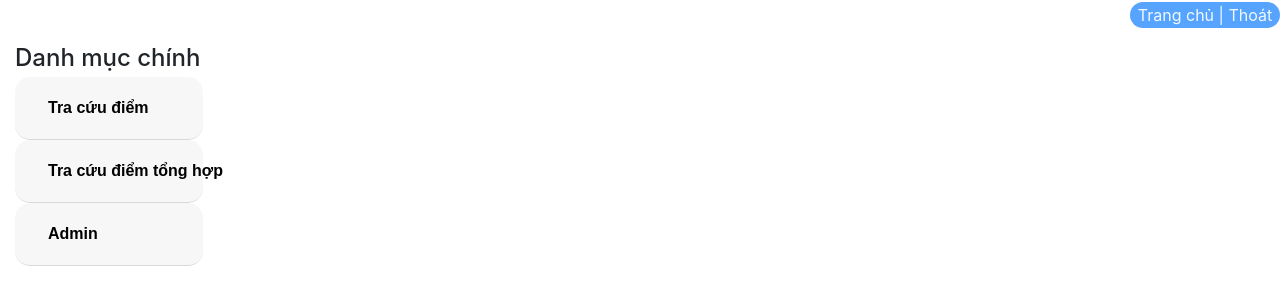
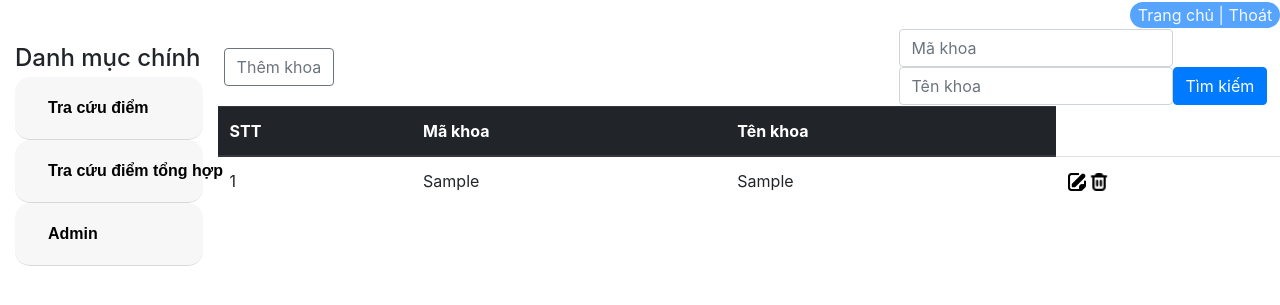
Before and after one commit to duyinyourarea/BTL_QuanLyDiem, a PHP site: page /BTL_QuanLyDiem/DanhSachKhoa/ in a window 1280 px wide. Shown: the part 120-425 px from the top of the page. Run offline with PHP 8.4, Linux system fonts and the light colour scheme; tables that the repository leaves empty hold one stand-in row (values such as "Sample post").

Commit message:
an_sang_xong_code_tiep

```diff
--- /dev/null
+++ b/MVC/Controllers/DanhSachKhoa.php
@@ -0,0 +1,43 @@
+<?php
+class DanhSachKhoa extends Controller{
+    protected $khoa;
+    function __construct(){
+        $this->khoa = $this->mode('Khoa');
+    }
+    function Get_data(){
+        $this->view('MasterLayout',['page'=>'Khoa_v','dulieu'=>$this->khoa->khoa_find('','')
+    ]);
+    }
+    function Timkiem(){
+        if(isset($_POST['btnTimkiem'])){
+            $mk=$_POST['txtMakhoa'];
+            $tk=$_POST['txtTenkhoa'];
+            $this->view('MasterLayout',['page'=>'Khoa_v','dulieu'=>$this->khoa->khoa_find($mk,$tk),'mk'=>$mk,'tk'=>$tk
+        ]);
+        }
+    }
+    function Xoa($makhoa){
+        $kq_del=$this->khoa->khoa_del($makhoa);
+        if($kq_del)
+        echo"<script>alert('Xóa thành công')</script>";
+        else
+        echo"<script>alert('Xóa thất bại')</script>";
+        $this->view('MasterLayout',['page'=>'Khoa_v','dulieu'=>$this->khoa->khoa_find('','')
+        ]);
+    }
+    function Sua($makhoa){
+        $this->view('MasterLayout',['page'=>'Khoa_sua','dulieu'=>$this->khoa->khoa_find($makhoa,'')
+        ]);
+    }
+    function Sua_khoa(){
+        if(isset($_POST['btnLuu'])){
+            $mk=$_POST['txtMakhoa'];
+            $tk=$_POST['txtTenkhoa'];
+            $kq=$this->khoa->khoa_upd($mk,$tk);
+            if($kq)
+            $this->view('MasterLayout',['page'=>'Khoa_v','dulieu'=>$this->khoa->khoa_find('',''),
+        ]);
+        }
+    }
+}
+?>
--- /dev/null
+++ b/MVC/Models/Khoa.php
@@ -0,0 +1,30 @@
+<?php
+class Khoa extends connectDB{
+    function khoa_ins($makhoa, $tenkhoa){
+        $sql_khoa_ins = "INSERT INTO loaisach VALUES('$makhoa','$tenkhoa')";
+        return mysqli_query($this->con, $sql_khoa_ins);
+    }
+    function khoa_upd($makhoa, $tenkhoa){
+        $sql_khoa_upd = "UPDATE khoa SET tenkhoa = '$tenkhoa',  makhoa = '$makhoa' WHERE makhoa = '$makhoa'";
+        return mysqli_query($this->con, $sql_khoa_upd);
+    }
+    function khoa_del($makhoa){
+        $sql_khoa_del = "DELETE FROM khoa WHERE makhoa = '$makhoa'";
+        return mysqli_query($this->con, $sql_khoa_del);
+    }
+    function makhoa_check($makhoa){
+        $sql_makhoa_check = "SELECT * FROM khoa WHERE makhoa='$makhoa'";
+        $data_makhoa_check = mysqli_query($this->con, $sql_makhoa_check);
+        $kq_makhoa_check = false;
+        if (mysqli_num_rows($data_makhoa_check) > 0) {
+            $kq_makhoa_check = true;
+
+        }
+        return $kq_makhoa_check;
+    }
+    function khoa_find($makhoa,$tenkhoa){
+        $sql_khoa_find="SELECT * FROM khoa where makhoa like '%$makhoa%' and tenkhoa like '%$tenkhoa%'";
+        return mysqli_query($this->con,$sql_khoa_find);
+    }
+}
+?>
--- a/MVC/Views/MasterLayout.php
+++ b/MVC/Views/MasterLayout.php
@@ -86,7 +86,7 @@
                             <li><a href="" style="color: black;font-family: Arial, Helvetica, sans-serif;"><b>Tài khoản sinh viên</b></a></li>
                             <li><a href="" style="color: black;font-family: Arial, Helvetica, sans-serif;"><b>Môn hoc</b></a></li>
                             <li><a href="http://localhost/BTL_QuanLyDiem/DanhSachLop/" style="color: black;font-family: Arial, Helvetica, sans-serif;"><b>Lớp</b></a></li>
-                            <li><a href="" style="color: black;font-family: Arial, Helvetica, sans-serif;"><b>Khoa</b></a></li>
+                            <li><a href="http://localhost/BTL_QuanLyDiem/DanhSachKhoa/" style="color: black;font-family: Arial, Helvetica, sans-serif;"><b>Khoa</b></a></li>
                             <li><a href="" style="color: black;font-family: Arial, Helvetica, sans-serif;"><b>Thống kê</b></a></li>
                         </ul>
                      </div>
--- /dev/null
+++ b/MVC/Views/Pages/Khoa_v.php
@@ -0,0 +1,77 @@
+<!DOCTYPE html>
+<html lang="en">
+
+<head>
+   <meta charset="UTF-8">
+   <meta name="viewport" content="width=device-width, initial-scale=1.0">
+   <link rel="stylesheet" href="Public/Css/style.css">
+   <link rel="stylesheet" href="Public/Css/css_bootstrap.min.css">
+   <base href="http://localhost/BTL_QuanLyDiem/">
+   <link rel="stylesheet" href="https://stackpath.bootstrapcdn.com/bootstrap/4.1.1/css/bootstrap.min.css">
+   <title>Document</title>
+</head>
+
+<body>
+   <form action="http://localhost/BTL_QuanLyDiem/DanhSachKhoa/Timkiem" method="post">
+      <table style="width: 100%;">
+         <tr>
+            <td style="width: 64%;"><a href=""><button class="btn btn-outline-secondary" name="btnThemkhoa"
+                     style="margin: 5px;">Thêm khoa</button></a></td>
+            <td>
+               <form>
+                  <div class="form-inline">
+                     <input type="text" name="txtMakhoa" class="form-control" placeholder="Mã khoa" value="<?php if (isset($data['mk']))
+                        echo $data['mk'] ?>">
+                        <input type="text" name="txtTenkhoa" class="form-control" placeholder="Tên khoa" value="<?php if (isset($data['tk']))
+                        echo $data['tk'] ?>">
+                        <!-- <button type="submit" class="btn btn-primary" name="btnTimkiem" id="btnTimkiem">Tìm kiếm</button> -->
+                        <input type="submit" class="btn btn-primary" name="btnTimkiem" value="Tìm kiếm">
+                     </div>
+                  </form>
+               </td>
+            </tr>
+         </table>
+
+         <table class="table">
+            <thead class="thead-dark">
+               <tr>
+                  <th>STT</th>
+                  <th>Mã khoa</th>
+                  <th>Tên khoa</th>
+               </tr>
+            </thead>
+            <tbody>
+
+               <?php
+                     if (isset($data['dulieu']) && $data['dulieu'] != null) {
+                        $i = 1;
+                        while ($row = mysqli_fetch_array($data['dulieu'])) {
+                           ?>
+                  <tr>
+                     <td>
+                        <?php echo $i++ ?>
+                     </td>
+                     <td>
+                        <?php echo $row['makhoa'] ?>
+                     </td>
+                     <td>
+                        <?php echo $row['tenkhoa'] ?>
+                     </td>
+                     <td>
+                        <a href="http://localhost/BTL_QuanLyDiem/DanhSachKhoa/Sua/<?php echo $row['makhoa'] ?>"><img class="icon" src="Public/Images/note.png" alt="note"></a>
+                        <a href="http://localhost/BTL_QuanLyDiem/DanhSachKhoa/Xoa/<?php echo $row['makhoa'] ?>"><img
+                              class="icon" src="Public/Images/trash.png" alt="trash"></a>
+                     </td>
+                  </tr>
+                  <?php
+                        }
+                     }
+                     ?>
+
+
+         </tbody>
+      </table>
+   </form>
+</body>
+
+</html>
```
Also changed, not shown: MVC/Views/Pages/Khoa_sua.php (added, +40 -0 lines), MVC/Views/Pages/Khoa_them.php (added).
